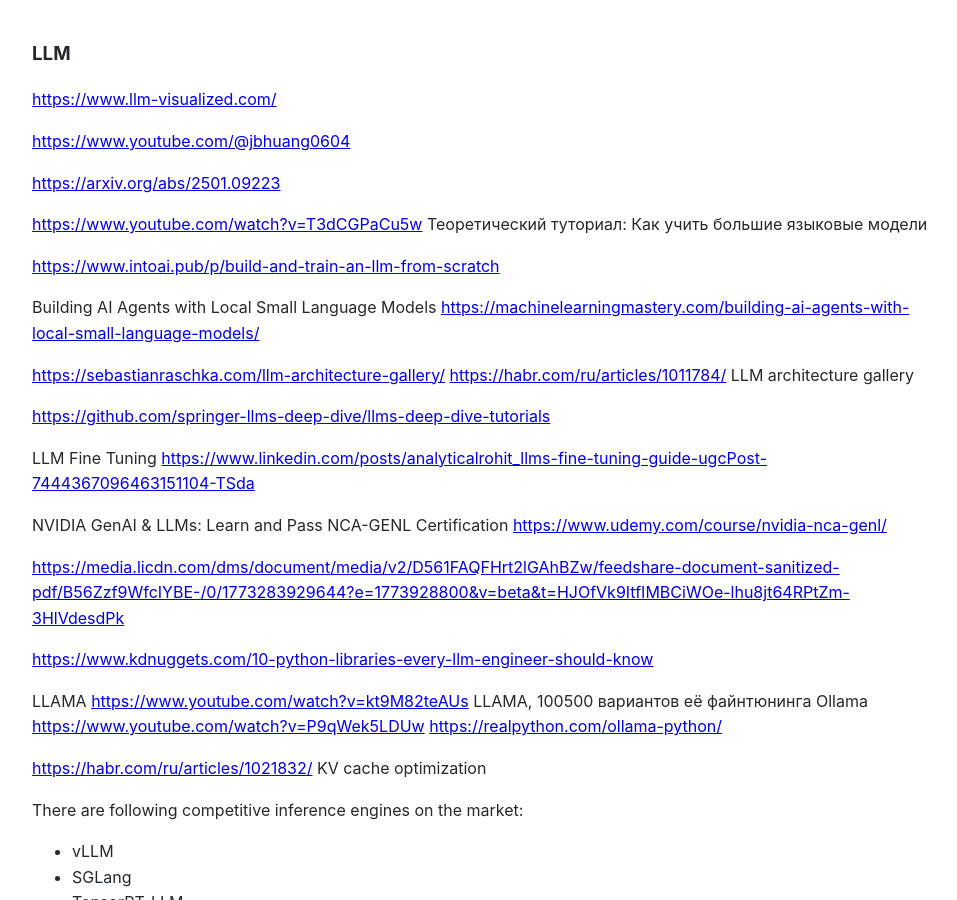
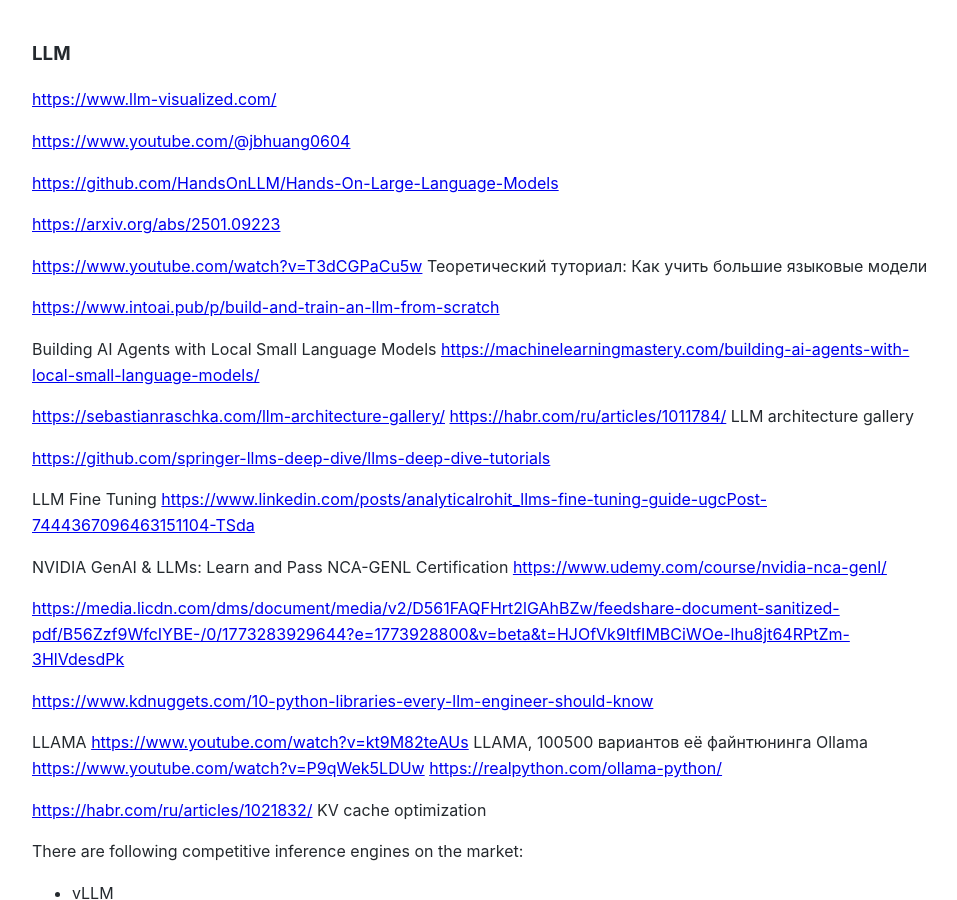
Before and after one commit to Michael-Lubinsky/michael-lubinsky.github.com, a Jekyll site: the page built from ml/llm.md, in a window 1280 px wide and 900 px high. Shown: the whole window, without its empty margins (158-1115 px from the left). Built offline with Jekyll 4.4.1, drawn with Linux system fonts in a browser that asks for light colours; our own code applies the rules of GitHub Pages for plain Markdown files.

Commit message:
Update llm.md

```diff
--- a/ml/llm.md
+++ b/ml/llm.md
@@ -3,6 +3,8 @@
 <https://www.llm-visualized.com/>
 
 <https://www.youtube.com/@jbhuang0604>
+
+<https://github.com/HandsOnLLM/Hands-On-Large-Language-Models>
 
 <https://arxiv.org/abs/2501.09223>
 
```
